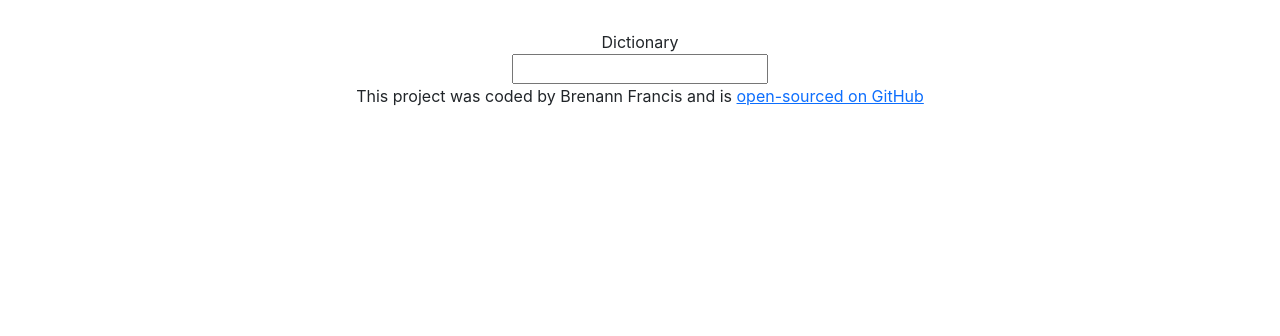
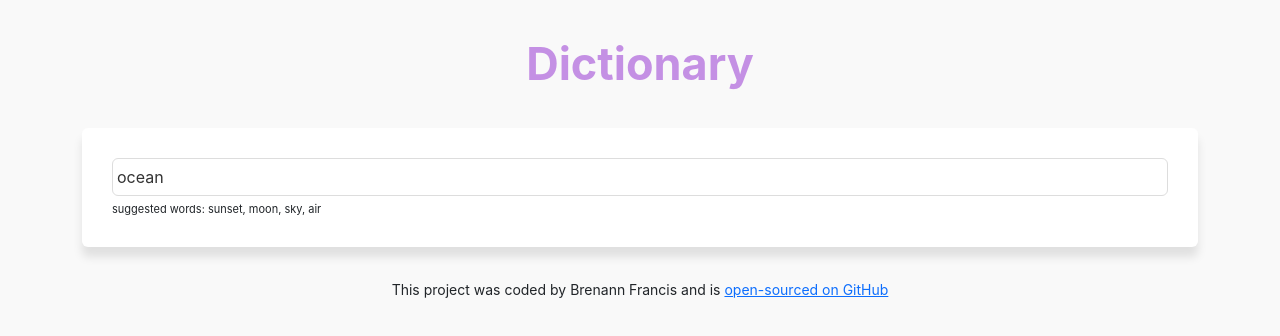
Before and after one commit to brenann-lsf/react-dictionary-app, a React (Create React App) app: page / in a window 1280 px wide. Shown: the top 336 px of the page. Built offline with nearby package versions, Linux system fonts and the light colour scheme; no server answers.

Commit message:
Added styling

```diff
--- a/src/App.css
+++ b/src/App.css
@@ -1,7 +1,22 @@
-.App{
+body{
+  background: #F9F9F9;
+}
+
+a{
+  color: f9f8fe;
+}
+
+.App header{
   margin: 30px 0;
+  text-transform: capitalize;
+  font-size: 45px;
+  font-weight: bold;
+  line-height: 1.5;
+  color:#C490E4;
   text-align: center;
 }
-.App-footer{
+
+footer{
   text-align: center;
+  margin: 30px 0;
 }
--- a/src/App.js
+++ b/src/App.js
@@ -9,13 +9,14 @@
       <div className="container">
         <header>Dictionary</header>
       <main>
-        <Dictionary />
+        <Dictionary defaultKeyword="ocean"/>
       </main>
       <footer>
-      This project was coded by Brenann Francis and is{" "}
+      <small>This project was coded by Brenann Francis and is{" "}
       <a href="https://github.com/brenann-lsf/react-dictionary-app" rel="noreferrer" target="_blank">
         open-sourced on GitHub
       </a>
+      </small>
     </footer>
       </div>
     </div>
--- /dev/null
+++ b/src/Dictionary.css
@@ -0,0 +1,18 @@
+.Dictionary section{
+    background: white;
+    padding: 30px;
+    border-radius: 6px;
+    box-shadow: 0 10px 10px rgb(0 0 0/ 10%);
+    margin: 20px 0;
+}
+.Dictionary input{
+    width: 100%;
+    padding: 6px 4px;
+    border: 1px solid #ddd;
+    border-radius: 6px;
+    color: #333;
+}
+.Dictionary .hint{
+    font-size: 11px;
+    margin-top: 5px;
+}
--- a/src/Dictionary.js
+++ b/src/Dictionary.js
@@ -1,30 +1,48 @@
 import React, { useState } from "react";
 import axios from "axios";
 import Results from "./Results";
+import "./Dictionary.css";
 
-export default function Dictionary (){
-    let [keyword, setKeyword]=useState("");
+export default function Dictionary (props){
+    let [keyword, setKeyword]=useState(props.defaultKeyword);
     let [results, setResults]=useState(null);
+    let [loaded, setLoaded]=useState(false);
+
 
     function handleResponse(response){
-    console.log(response.data[0]);
     setResults(response.data[0]);
     }
-    function search (event){
-        event.preventDefault();
-
+    function search(){
         let apiUrl=`https://api.dictionaryapi.dev/api/v2/entries/en_US/${keyword}`;
         axios.get(apiUrl).then(handleResponse);
+    }
+    function handleSubmit (event){
+        event.preventDefault();
+        search();
+    }
+    function load(){
+        setLoaded(true);
+        search();
     }
     function handleKeywordChange(event){
         setKeyword(event.target.value);
     }
+    if (loaded){
     return(
         <div className="Dictionary">
-            <form onSubmit={search}>
-                <input type="search" onChange={handleKeywordChange}/>
+            <section>
+            <form onSubmit={handleSubmit}>
+                <input type="search" onChange={handleKeywordChange} defaultValue={props.defaultKeyword}/>
             </form>
+            <div className="hint">
+                suggested words: sunset, moon, sky, air
+            </div>
+            </section>
             <Results results={results}/>
         </div>
     );
+} else{
+    load();
+    return "Loading";
 }
+}
--- /dev/null
+++ b/src/Meaning.css
@@ -0,0 +1,11 @@
+.Meaning .example{
+    font-style:italic;
+    color: #70757a;
+    margin-top: 10px;
+}
+.Meaning h3{
+    font-size: 24px;
+    line-height: 1.5;
+    font-weight: bold;
+    text-transform: capitalize;
+}
--- a/src/Meaning.js
+++ b/src/Meaning.js
@@ -1,5 +1,6 @@
 import React from "react";
 import Synonyms from "./Synonyms";
+import "./Meaning.css";
 
 export default function Meaning(props){
     console.log(props.meaning);
@@ -9,13 +10,14 @@
             {props.meaning.definitions.map(function(definition, index){
         return(
             <div key={index}>
-                <p>
-                    <strong>Definition:</strong>{definition.definition}
-                    <br />
-                    <strong>Example:</strong>
-                    <em>{definition.example}</em>
+                <div className="definition">
+                    {definition.definition}
+                    </div>
+                    <div className="example">
+                    {definition.example}
+                    </div>
                     <Synonyms synonyms={definition.synonyms}/>
-                </p>
+
             </div>
         );
         })}
--- /dev/null
+++ b/src/Phonetic.css
@@ -0,0 +1,22 @@
+.Phonetic {
+    margin: 20px 0;
+}
+.Phonetic a{
+    border:1px solid #ddd;
+    text-decoration: none;
+    padding: 8px 15px;
+    border-radius: 20px;
+    margin-right: 10px;
+    font-weight: bold;
+    font-size: 13px;
+    transition: all 150ms ease-in-out;
+}
+.Phonetic a:hover{
+    background: #C490E4;
+    color: white;
+}
+.Phonetic .text{
+    opacity: 0.5;
+    font-weight: bold;
+
+}
--- a/src/Phonetic.js
+++ b/src/Phonetic.js
@@ -1,4 +1,5 @@
 import React from "react";
+import "./Phonetic.css";
 
 export default function Phonetic (props){
     return(
@@ -6,8 +7,9 @@
         <a href={props.phonetic.audio} target="_blank" rel="noreferrer">
             Listen
         </a>
-        <br/>
+        <span className="text">
         {props.phonetic.text}
+        </span>
     </div>
     );
 }
--- /dev/null
+++ b/src/Results.css
@@ -0,0 +1,6 @@
+.Results h2{
+    font-size: 36px;
+    font-weight: bold;
+    line-height: 1.5;
+    text-transform: capitalize;
+}
--- a/src/Results.js
+++ b/src/Results.js
@@ -1,12 +1,14 @@
 import React from "react";
 import Meaning from "./Meaning";
 import Phonetic from "./Phonetic";
+import "./Results.css";
 
 export default function Results(props){
 
     if (props.results){
         return(
             <div className="Results">
+                <section>
                 <h2>{props.results.word}</h2>
                 {props.results.phonetics.map(function(phonetic, index){
                     return(
@@ -15,11 +17,12 @@
                         </div>
                     );
                 })}
+                </section>
                 {props.results.meanings.map(function(meaning, index){
                     return(
-                        <div key={index}>
+                        <section key={index}>
                             <Meaning meaning={meaning}/>
-                        </div>
+                        </section>
                     );
                 })}
             </div>
--- /dev/null
+++ b/src/Synonyms.css
@@ -0,0 +1,10 @@
+.Synonyms{
+    margin: 20px 0 0;
+    padding: 0;
+}
+.Synonyms li{
+    display: inline-block;
+    padding-right: 15px;
+    font-size: 13px;
+    line-height: 1;
+}
--- a/src/Synonyms.js
+++ b/src/Synonyms.js
@@ -1,4 +1,5 @@
 import React from "react";
+import "./Synonyms.css";
 
 export default function Synonyms(props){
     if (props.synonyms){
```
